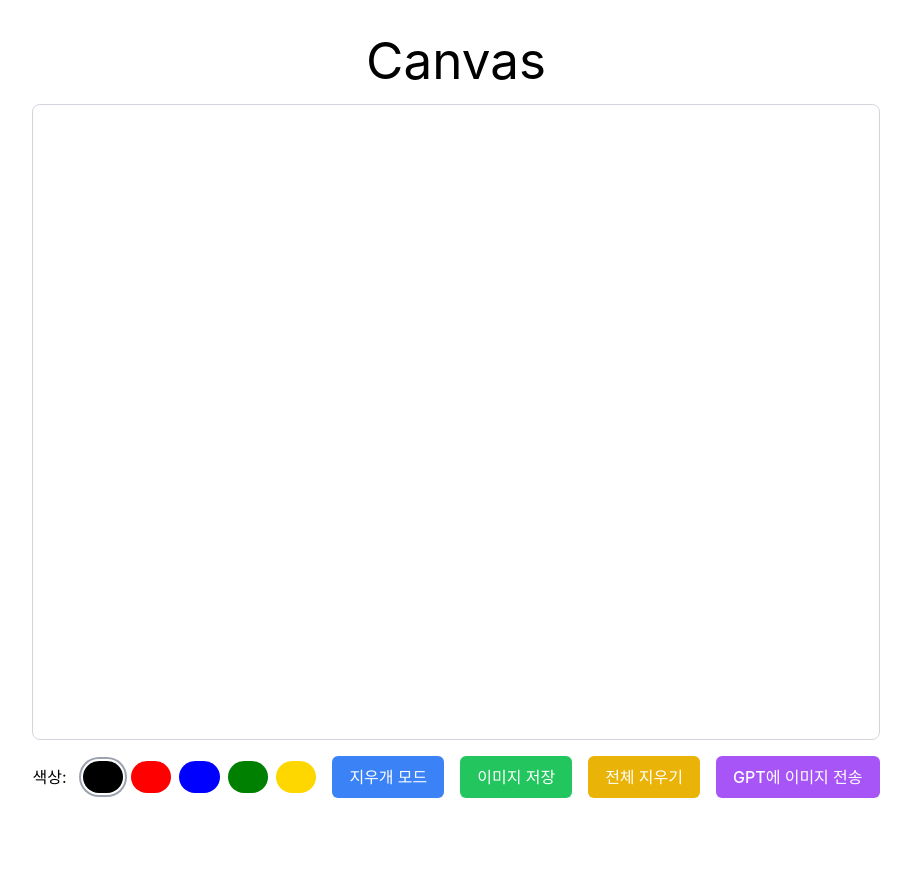
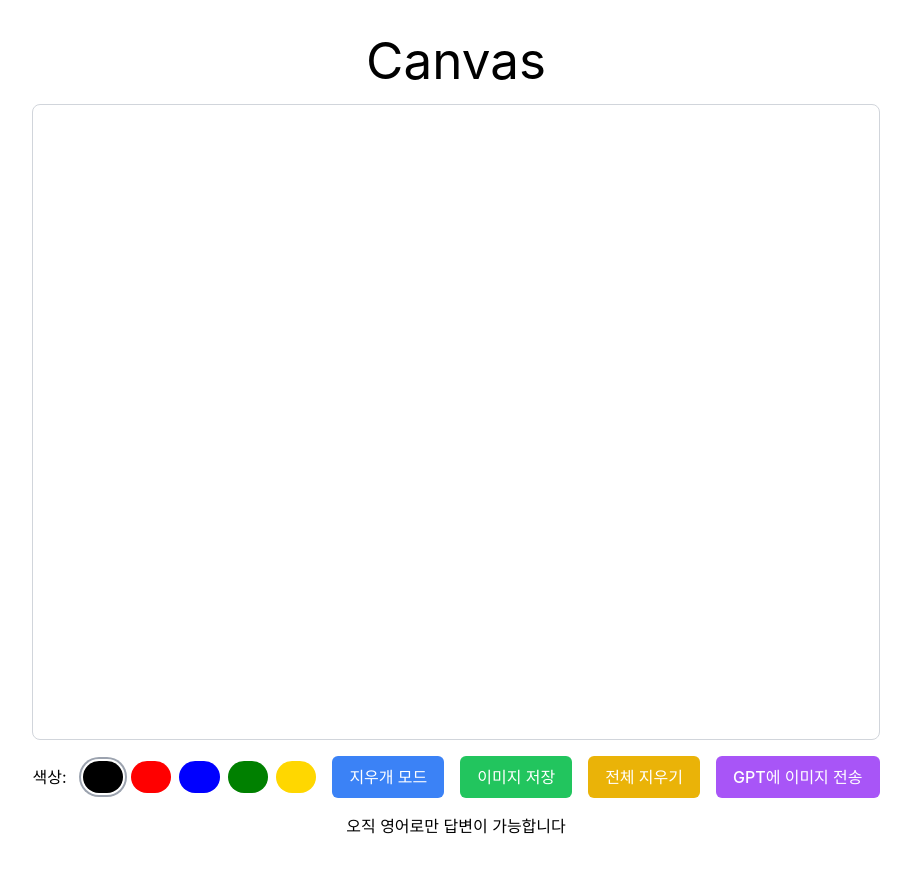
Before and after one commit to hjhj97/gpt-drawing-quiz.frontend, a React (Vite) app: page / in a window 1280 px wide. Shown: the whole page, without its empty margins (184-1095 px from the left). Before the commit the page ends 830 px from the top, so only its background shows below. Built offline with nearby package versions, Linux system fonts and the light colour scheme.

Commit message:
feat: 캔버스 하단 버튼

```diff
--- a/src/components/Canvas.tsx
+++ b/src/components/Canvas.tsx
@@ -51,12 +51,7 @@ const Canvas: React.FC<CanvasProps> = ({ width = 800, height = 600 }) => {
         isMessageLoading={isMessageLoading}
         clearCanvas={clearCanvas}
       />
-      {message && (
-        <CanvasBottomText
-          message={message}
-          isMessageLoading={isMessageLoading}
-        />
-      )}
+      <CanvasBottomText message={message} isMessageLoading={isMessageLoading} />
     </div>
   );
 };
--- a/src/components/CanvasBottomText.tsx
+++ b/src/components/CanvasBottomText.tsx
@@ -5,17 +5,22 @@ export default function CanvasBottomText({
   message: string;
   isMessageLoading: boolean;
 }) {
-  if (!message) return null;
-
   return (
     <div>
       <p>오직 영어로만 답변이 가능합니다</p>
-      <p>{isMessageLoading ? "전송중..." : message}</p>
-      <div>
-        <button className="bg-green-500 text-white px-4 py-2 rounded-md">
-          게시판에 업로드 하기
-        </button>
-      </div>
+      {isMessageLoading ? (
+        <p>전송 중...</p>
+      ) : message ? (
+        <div>
+          <p>GPT Think: {message}</p>
+          <button
+            disabled
+            className="bg-red-300 text-white px-4 py-2 rounded-md"
+          >
+            게시판에 자랑하기(추후 구현 예정)
+          </button>
+        </div>
+      ) : null}
     </div>
   );
 }
```
